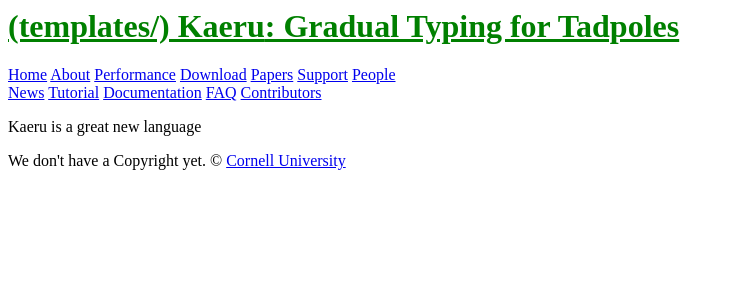
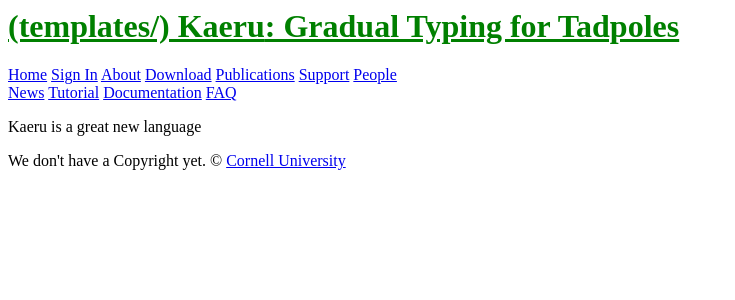
Before and after one commit to HenryYao369/kaeru, a Django app: page / in a window 1280 px wide. Shown: the top 300 px of the page, without its empty margins (0-735 px from the left). Run offline with Django 3.2, Linux system fonts and the light colour scheme; parts of the project's set-up code (start-up, migrations or seed data) failed here and were passed over.

Commit message:
linking to templates in index

```diff
--- a/kaeru/templates/index.html
+++ b/kaeru/templates/index.html
@@ -10,22 +10,19 @@
 </h1>
 
     <div id="nav">
-        <span><a href="http://kaeru-lang.org/">Home</a></span>
-        <span><a href="http://kaeru-lang.org/about/">About</a></span>
-        <span><a href="http://kaeru-lang.org/performance/">Performance</a></span>
-        <span><a href="http://kaeru-lang.org/download/">Download</a></span>
-        <span><a href="http://kaeru-lang.org/papers/">Papers</a></span>
-        <span><a href="http://kaeru-lang.org/support/">Support</a></span>
-        <span><a href="http://kaeru-lang.org/people/">People</a></span>
+        <span><a href="/">Home</a></span>
+        <span><a href="/login">Sign In</a></span>
+        <span><a href="/about">About</a></span>
+        <span><a href="/about/download/">Download</a></span>
+        <span><a href="/about/publications/">Publications</a></span>
+        <span><a href="/about/support/">Support</a></span>
+        <span><a href="/about/people/">People</a></span>
     </div><!-- nav -->
     <div id="more-nav">
-        <span><a href="http://kaeru-lang.org/news/">News</a></span>
-        <span><a href="http://kaeru-lang.org/doc/tutorial/">Tutorial</a></span>
-        <span><a href="http://kaeru-lang.org/doc/">Documentation</a></span>
-        <span><a href="http://kaeru-lang.org/faq/">FAQ</a></span>
-        <span><a href="http://kaeru-lang.org/contributors/">Contributors</a></span>
-        <!--<span><a href="https://github.com/rescrv/HyperDex/">GitHub</a></span>-->
-        <!--<span><a href="https://github.com/rescrv/HyperDex/issues?sort=created&direction=desc&state=open&page=1">Bug Tracker</a></span>-->
+        <span><a href="/about/news/">News</a></span>
+        <span><a href="/about/tutorial/">Tutorial</a></span>
+        <span><a href="/about/documentation/">Documentation</a></span>
+        <span><a href="/about/faq/">FAQ</a></span>
     </div><!-- more-nav -->
 
     <div id="bd">
```
